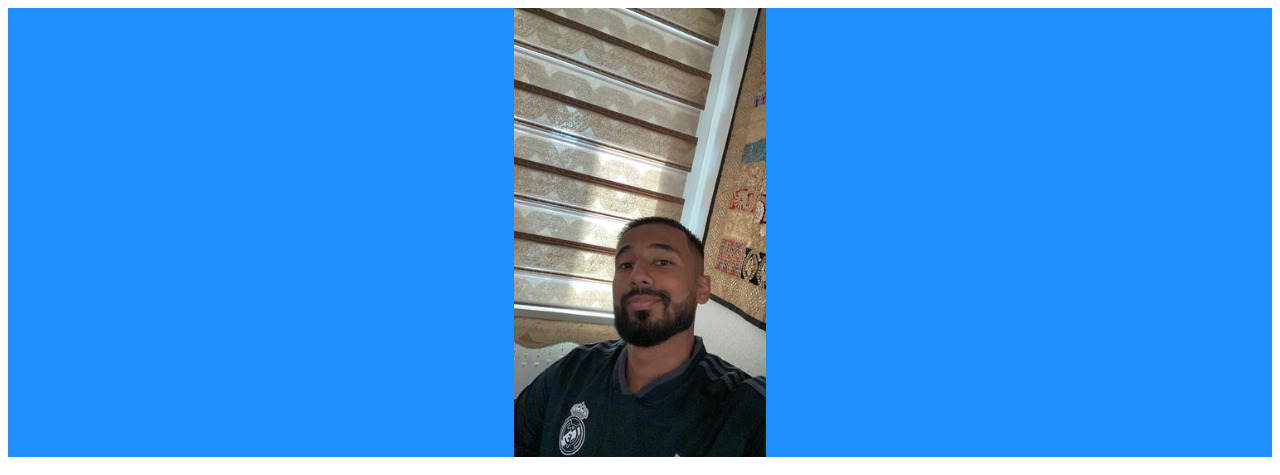
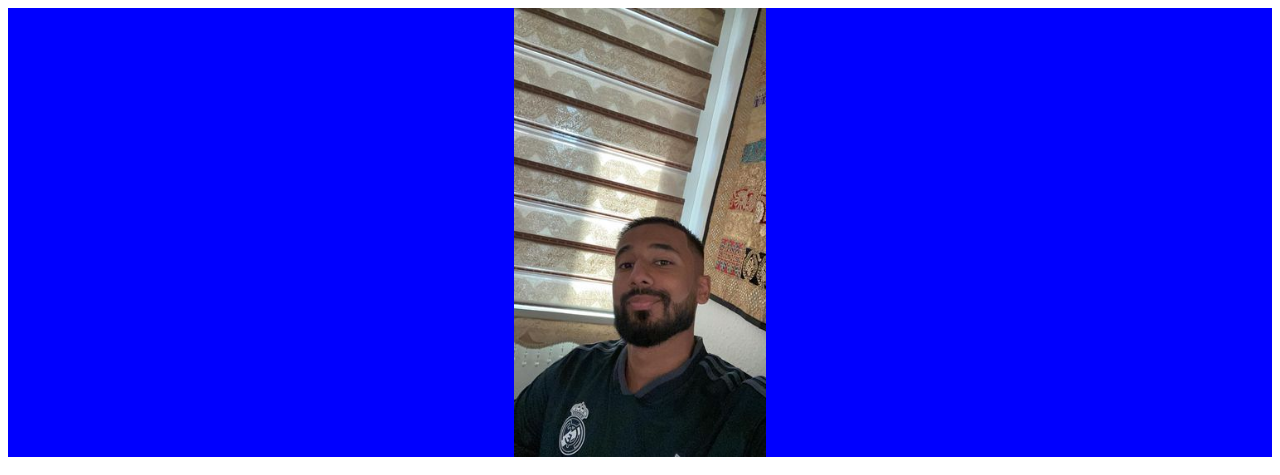
Before and after one commit to Pabloammarito/Portfolio, a plain HTML site: page index.html in a window 1280 px wide. Shown: the top 475 px of the page. Drawn offline with Linux system fonts and the light colour scheme.

Commit message:
Create som ccs and html
make background -color.

```diff
--- a/main.css
+++ b/main.css
@@ -39,7 +39,7 @@
 
 
  header{
-     background-color: dodgerblue;
+     background-color:blue;
 
 
  }
```
